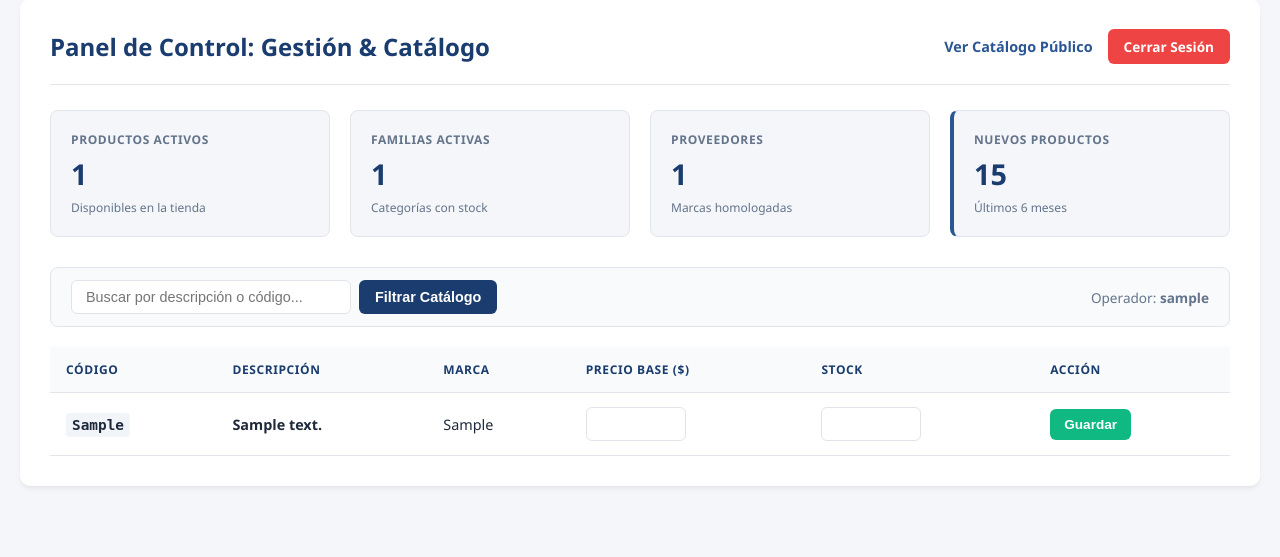
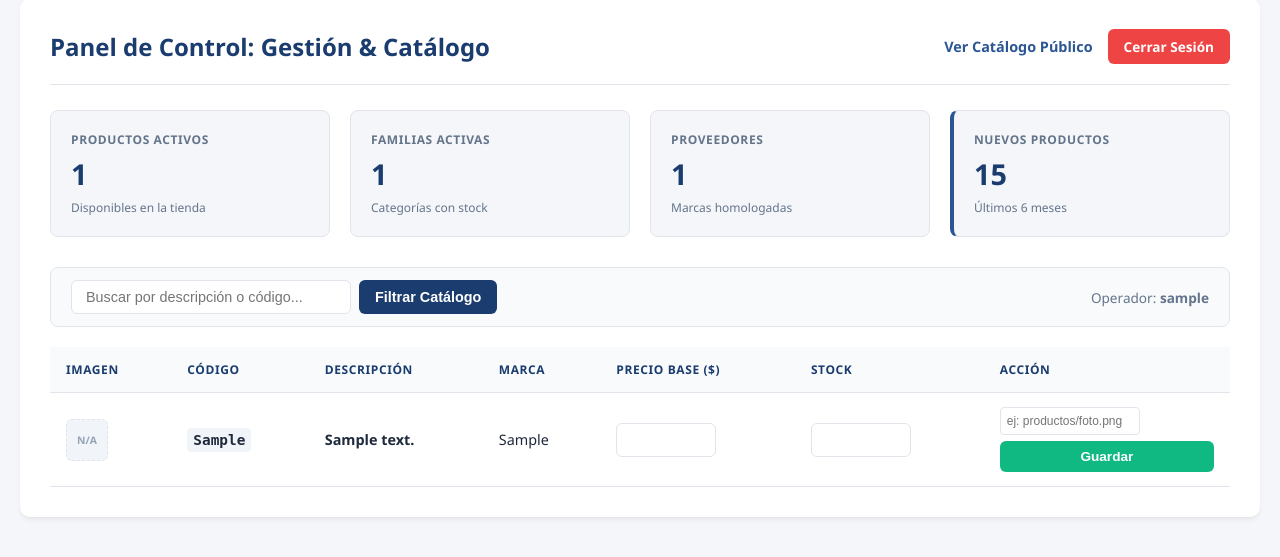
Before and after one commit to rriosecosa/digitalizacionCatalogo, a Django app: page /dashboard/ in a window 1280 px wide. Shown: the part 31-588 px from the top of the page. Run offline with Django 5.2, Linux system fonts and the light colour scheme; a user stored in the database is signed in; tables that the repository leaves empty hold one stand-in row (values such as "Sample post").

Commit message:
Editar prodructo y linkeo de imagenes por ruta

```diff
--- a/prueba/models.py
+++ b/prueba/models.py
@@ -94,3 +94,15 @@ class VistaProductoAgrupado(models.Model):
     class Meta:
         managed = False  # Django ignorará las migraciones para este modelo
         db_table = "vista_producto_agrupado"
+
+
+# =====================================================================
+# NUEVA FUNCIONALIDAD: MODELO PARA ALMACENAR IMÁGENES POR GRUPO
+# =====================================================================
+class ImagenProducto(models.Model):
+    grupo_nombre = models.CharField(max_length=255, unique=True, db_index=True)
+    imagen = models.ImageField(upload_to='productos/')
+    creado_el = models.DateTimeField(auto_now_add=True)
+
+    def __str__(self):
+        return f"Imagen para {self.grupo_nombre}"
--- a/prueba/urls.py
+++ b/prueba/urls.py
@@ -1,19 +1,26 @@
+from django.conf import settings
+from django.conf.urls.static import static
+from django.contrib import admin
+from django.contrib.auth import views as auth_views
 from django.urls import path
-from .views import lista_productos, detalle_producto, dashboard_productos, editar_producto
-from django.contrib.auth import views as auth_views
+
 from . import views
+from .views import detalle_producto, lista_productos
 
 urlpatterns = [
-    path('', lista_productos, name='productos'),
-    path('producto/<int:producto_id>/', detalle_producto, name='detalle_producto'),
-    path('detalle/<int:producto_id>/', detalle_producto, name='detalle'),
+    path("", lista_productos, name="productos"),
+    path("producto/<int:producto_id>/", detalle_producto, name="detalle_producto"),
+    path("detalle/<int:producto_id>/", detalle_producto, name="detalle"),
+    path(
+        "login/",
+        auth_views.LoginView.as_view(template_name="registration/login.html"),
+        name="login",
+    ),
+    path("dashboard/", views.dashboard_productos, name="dashboard"),
+    path("editar/<int:producto_id>/", views.editar_producto, name="editar_producto"),
+    path("logout/", views.logout_view, name="logout"),
+]
 
-
-    path('dashboard/', dashboard_productos, name='dashboard'),
-    path('dashboard/editar/<int:producto_id>/', editar_producto, name='editar_producto'),
-
-    # Rutas de Autenticación y Dashboard
-    path('login/', auth_views.LoginView.as_view(template_name='registration/login.html'), name='login'),
-
-    path('logout/', views.logout_view, name='logout'),
-]
+# ESTAS LÍNEAS LE DICEN A DJANGO DÓNDE ENCONTRAR LAS IMÁGENES DE /media/ EN ENTORNO DE DESARROLLO
+if settings.DEBUG:
+    urlpatterns += static(settings.MEDIA_URL, document_root=settings.MEDIA_ROOT)
--- a/prueba/views.py
+++ b/prueba/views.py
@@ -1,14 +1,15 @@
 from collections import OrderedDict
-from datetime import datetime, timedelta  # <-- REQUERIDO PARA LOS KPIS
+from datetime import datetime, timedelta
 
 from django.contrib import messages
-from django.contrib.auth import authenticate, login, logout  # <-- REQUERIDO PARA LOGOUT
+from django.contrib.auth import authenticate, login, logout
 from django.contrib.auth.decorators import permission_required
 from django.core.paginator import Paginator
 from django.shortcuts import render, get_object_or_404, redirect
 
 from .agrupador import obtener_grupo
-from .models import FamiliaProducto, Producto
+from .models import FamiliaProducto, Producto, ImagenProducto, Proveedor
+
 
 def lista_productos(request):
 
@@ -164,6 +165,12 @@ def lista_productos(request):
 
     lista_grupos = list(grupos.values())
 
+    # --- NUEVA FUNCIONALIDAD: MAPEO DE IMÁGENES AL CATÁLOGO (CORREGIDO DE 'nombre_grupo' A 'nombre') ---
+    imagenes_dict = {img.grupo_nombre: img.imagen.url for img in ImagenProducto.objects.all()}
+    for g in lista_grupos:
+        g["imagen_url"] = imagenes_dict.get(g["nombre"], None)
+    # --------------------------------------------------------------------------------------------------
+
     # ==========================================
     # Contar variantes
     # ==========================================
@@ -297,10 +304,6 @@ def detalle_producto(request, producto_id):
     )
 
 
-from django.contrib.auth.decorators import permission_required
-from django.contrib import messages
-from django.shortcuts import redirect
-
 # ==========================================
 # VISTA: PANEL DASHBOARD PRINCIPAL
 # ==========================================
@@ -333,6 +336,14 @@ def dashboard_productos(request):
                texto_busqueda in (p.proveedor.marca if p.proveedor else "").lower()
         ]
 
+    # --- NUEVA FUNCIONALIDAD: MAPEAMOS LAS IMÁGENES AL OBJETO EN MEMORIA ---
+    imagenes_dict = {img.grupo_nombre: img.imagen.url for img in ImagenProducto.objects.all()}
+    for p in productos_qs:
+        grupo_nombre = obtener_grupo(p.descripcion) or p.descripcion
+        p.imagen_url = imagenes_dict.get(grupo_nombre, None)
+        p.grupo_nombre = group_nombre = grupo_nombre
+    # ----------------------------------------------------------------------
+
     # Paginación interna del Dashboard
     paginator = Paginator(productos_qs, 20)
     page = request.GET.get("page")
@@ -352,6 +363,8 @@ def dashboard_productos(request):
             "kpi_nuevos_6_meses": kpi_nuevos_6_meses,
         }
     )
+
+
 # ==========================================
 # VISTA: ACCIÓN EDITAR PRODUCTO (POST)
 # ==========================================
@@ -361,6 +374,10 @@ def editar_producto(request, producto_id):
         precio = request.POST.get("precio_base_pesos")
         stock = request.POST.get("stock_disponible")
 
+        # --- CAMBIO AQUÍ: Ahora recibimos un texto con la ruta en lugar de un archivo ---
+        ruta_imagen = request.POST.get("ruta_imagen_producto", "").strip()
+        grupo_nombre = request.POST.get("grupo_nombre")
+
         try:
             precio_float = float(precio) if precio else None
             stock_float = float(stock) if stock else None
@@ -369,6 +386,20 @@ def editar_producto(request, producto_id):
                 precio_base_pesos=precio_float,
                 stock_disponible=stock_float
             )
+
+            # --- NUEVA LÓGICA: Guardar o actualizar la ruta de texto en el modelo de imagen ---
+            if grupo_nombre:
+                img_obj, created = ImagenProducto.objects.get_or_create(grupo_nombre=grupo_nombre)
+
+                if ruta_imagen:
+                    # Guardamos la cadena de texto directamente en el campo de la imagen
+                    img_obj.imagen = ruta_imagen
+                    img_obj.save()
+                elif not created and not ruta_imagen:
+                    # Opcional: Si mandan el texto vacío, podrías elegir borrar el registro de imagen
+                    pass
+            # ---------------------------------------------------------------
+
             messages.success(request, "Producto actualizado correctamente.")
         except ValueError:
             messages.error(request, "Error: Los valores ingresados no son numéricos válidos.")
@@ -380,5 +411,4 @@ def editar_producto(request, producto_id):
 # ==========================================
 def logout_view(request):
     logout(request)
-    # Redirecciona instantáneamente usando el 'name' de tu catálogo principal
     return redirect('productos')
--- a/templates/dashboard.html
+++ b/templates/dashboard.html
@@ -226,6 +226,14 @@
         }
         .btn-guardar:hover { background: var(--color-exito-hover); }
 
+        /* NUEVOS ESTILOS PARA LA IMAGEN EN LA TABLA */
+        .preview-img { width: 42px; height: 42px; object-fit: cover; border-radius: 6px; border: 1px solid var(--color-borde); display: block; }
+        .no-img { width: 42px; height: 42px; background: #f1f5f9; display: flex; align-items: center; justify-content: center; font-size: 0.65rem; color: #94a3b8; border-radius: 6px; font-weight: bold; border: 1px dashed var(--color-borde); }
+
+        /* ESTILO INTERFAZ CAMPO DE TEXTO PARA RUTA */
+        .input-route-custom { width: 140px; padding: 6px; border: 1px solid var(--color-borde); border-radius: 4px; font-size: 0.75rem; outline: none; }
+        .input-route-custom:focus { border-color: var(--color-primario-claro); }
+
         /* Paginación */
         .paginacion {
             display: flex;
@@ -304,7 +312,7 @@
         <table>
             <thead>
                 <tr>
-                    <th>Código</th>
+                    <th>Imagen</th> <th>Código</th>
                     <th>Descripción</th>
                     <th>Marca</th>
                     <th>Precio Base ($)</th>
@@ -317,6 +325,15 @@
                 <tr>
                     <form method="post" action="{% url 'editar_producto' prod.field_id %}">
                         {% csrf_token %}
+                        <input type="hidden" name="grupo_nombre" value="{{ prod.grupo_nombre }}">
+
+                        <td>
+                            {% if prod.imagen_url %}
+                                <img src="{{ prod.imagen_url }}" class="preview-img" alt="Foto">
+                            {% else %}
+                                <div class="no-img">N/A</div>
+                            {% endif %}
+                        </td>
                         <td>
                             <span style="font-family: monospace; background: #f1f5f9; padding: 4px 6px; border-radius:4px; font-weight: 600;">
                                 {{ prod.codigo|default:"---" }}
@@ -331,13 +348,16 @@
                             <input type="number" step="any" name="stock_disponible" class="input-edit" value="{{ prod.stock_disponible|default:'' }}">
                         </td>
                         <td>
-                            <button type="submit" class="btn-guardar">Guardar</button>
+                            <div style="display: flex; flex-direction: column; gap: 6px;">
+                                <input type="text" name="ruta_imagen_producto" class="input-route-custom" placeholder="ej: productos/foto.png" value="{{ prod.imagen_url|default:'' }}">
+                                <button type="submit" class="btn-guardar">Guardar</button>
+                            </div>
                         </td>
                     </form>
                 </tr>
                 {% empty %}
                 <tr>
-                    <td colspan="6" style="text-align: center; color: var(--color-texto-suave); padding: 30px;">
+                    <td colspan="7" style="text-align: center; color: var(--color-texto-suave); padding: 30px;">
                         No se encontraron productos para modificar en esta selección.
                     </td>
                 </tr>
```
Also changed, not shown: pruebabd/settings.py (+27 -4 lines), templates/productos.html (+15 -2 lines), prueba/migrations/0001_initial.py, prueba/migrations/0002_delete_productoprecio.py (deleted), prueba/migrations/0002_imagenproducto.py (added), prueba/migrations/0003_familiaproducto.py (deleted), static/img/no-image.png (renamed from prueba/static/img/no-image.png).
